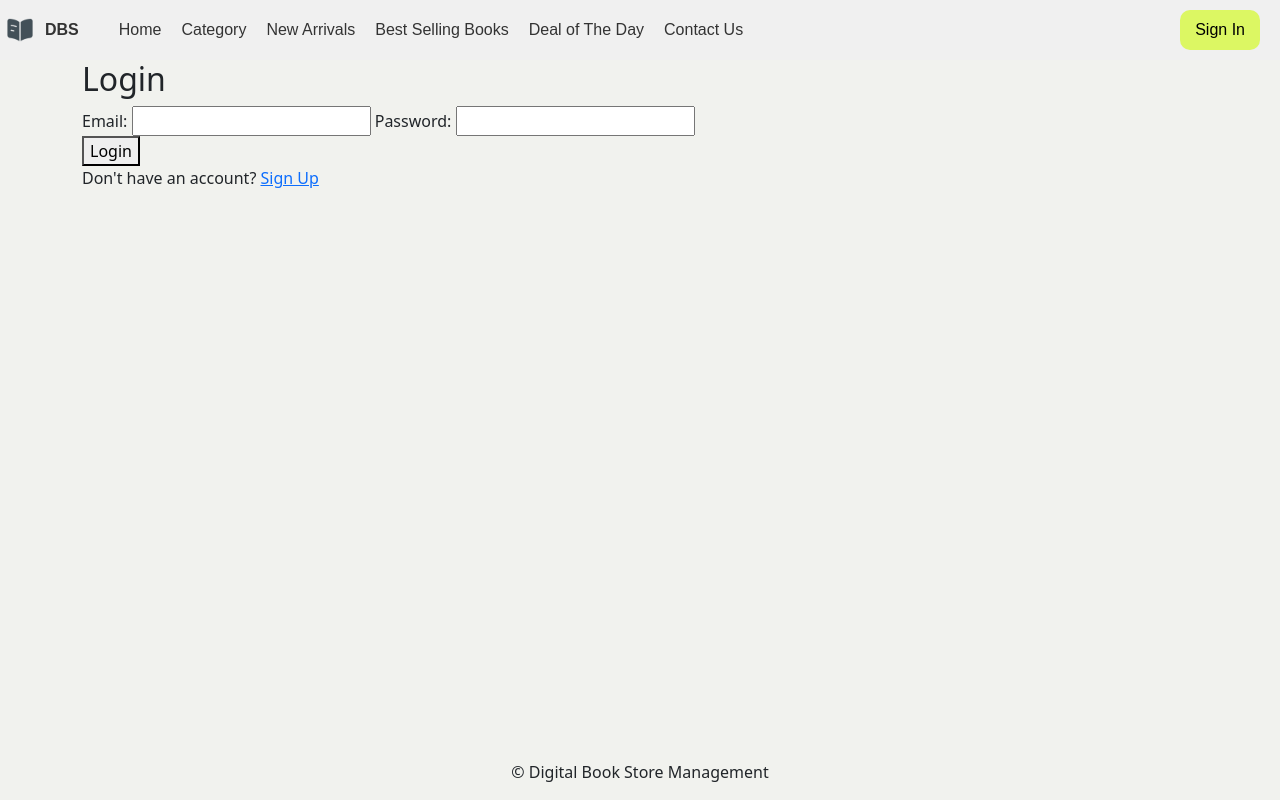
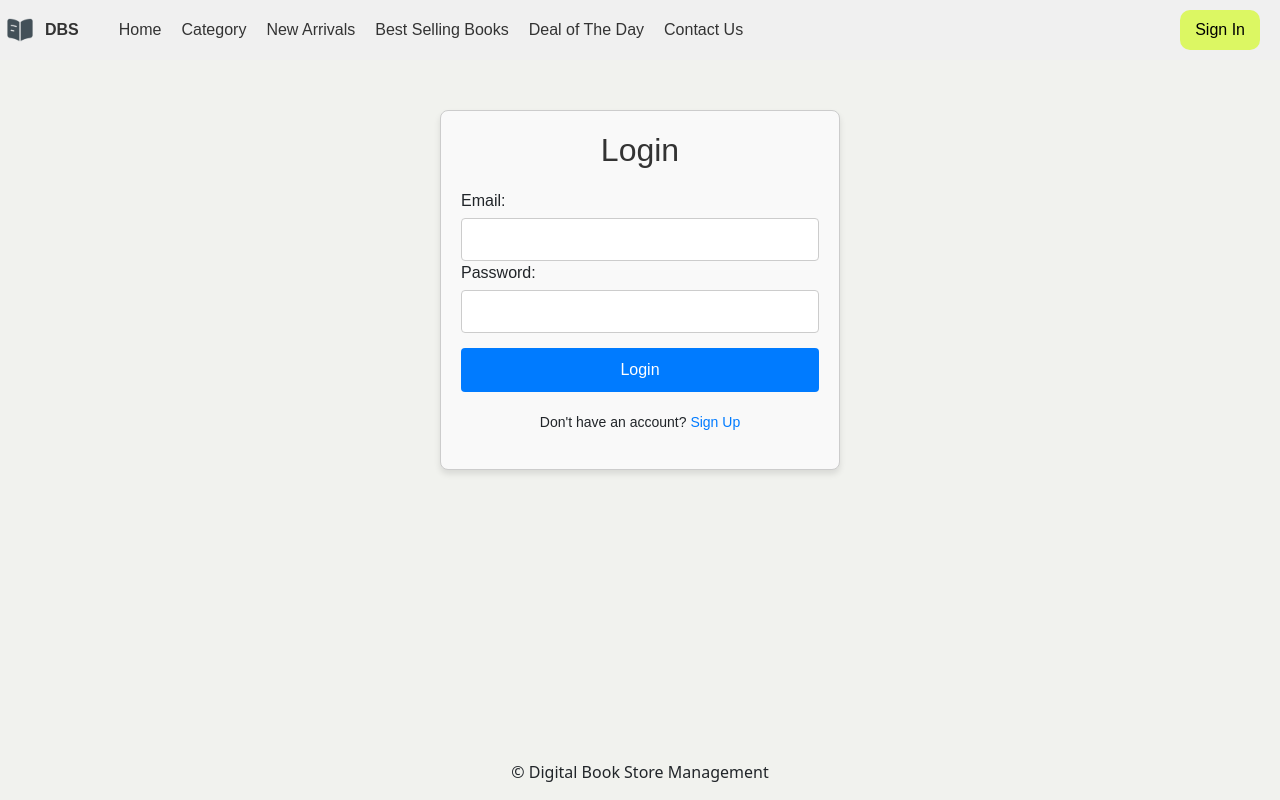
Before and after one commit to TeamDBS01/DigitalBookStore-UI, an Angular app: page /login in a window 1280 px wide. Built offline with nearby package versions, Linux system fonts and the light colour scheme.

Commit message:
Update API host URL, enhance login component styles, and implement customer authentication guard

```diff
--- a/src/environments/environment.development.ts
+++ b/src/environments/environment.development.ts
@@ -1,3 +1,3 @@
 export const environment = {
-    apiHostUrl: "http://localhost:8080/dbs"
+    apiHostUrl: "http://localhost:8082/dbs"
 };
--- a/src/environments/environment.ts
+++ b/src/environments/environment.ts
@@ -1,3 +1,3 @@
 export const environment = {
-    apiHostUrl: "http://localhost:8080/dbs"
+    apiHostUrl: "http://localhost:8082/dbs"
 };
--- a/src/user-customer/user/login/login.component.sass
+++ b/src/user-customer/user/login/login.component.sass
@@ -0,0 +1,63 @@
+.container
+    max-width: 400px
+    margin: 50px auto
+    padding: 20px
+    border: 1px solid #ccc
+    border-radius: 8px
+    box-shadow: 0 4px 6px rgba(0, 0, 0, 0.1)
+    background-color: #f9f9f9
+    font-family: Arial, sans-serif
+
+    h2
+        text-align: center
+        color: #333
+        margin-bottom: 20px
+
+    div
+        margin-bottom: 15px
+
+        input[type="text"],
+        input[type="password"]
+            width: 100%
+            padding: 10px
+            margin-top: 5px
+            border: 1px solid #ccc
+            border-radius: 4px
+            font-size: 14px
+            box-sizing: border-box
+
+        input:focus
+            border-color: #007bff
+            outline: none
+            box-shadow: 0 0 5px rgba(0, 123, 255, 0.5)
+
+    button
+        width: 100%
+        padding: 10px
+        background-color: #007bff
+        color: #fff
+        border: none
+        border-radius: 4px
+        font-size: 16px
+        cursor: pointer
+        transition: background-color 0.3s ease
+
+        &:hover
+            background-color: #0056b3
+
+    div[style="color: red;"]
+        margin-top: 10px
+        font-size: 14px
+        text-align: center
+
+    p
+        text-align: center
+        margin-top: 20px
+        font-size: 14px
+
+        a
+            color: #007bff
+            text-decoration: none
+
+            &:hover
+                text-decoration: underline
--- a/src/user-customer/user/login/login.component.ts
+++ b/src/user-customer/user/login/login.component.ts
@@ -41,7 +41,7 @@ import { UserService } from '../service/user.service';
 })
 export class LoginComponent {
 
-    email = ''; // Changed from username to email
+    email = '';
     password = '';
     invalidLogin = false;
 
@@ -51,12 +51,13 @@ export class LoginComponent {
         this.loginService.authenticate(this.email, this.password).subscribe(
             (response) => {
                 this.invalidLogin = false;
-                this.router.navigate(['home']); // Redirect to the home page on successful login
+                this.router.navigate(['home']);
+
             },
             (error) => {
                 this.invalidLogin = true;
                 console.error("Login error:", error);
-                // Optionally, display a more specific error message based on the error response
+
             }
         );
         this.email = '';
--- a/src/user-customer/user/service/user.service.ts
+++ b/src/user-customer/user/service/user.service.ts
@@ -107,6 +107,8 @@ export class UserService {
                         sessionStorage.setItem('email', response.email);
                         sessionStorage.setItem('token', response.token);
                         sessionStorage.setItem('role', response.role);
+                        sessionStorage.setItem('userId', response.userId.toString());
+
                     } else {
                         this.authenticated = false;
                         this.loggedInUser = null;
@@ -141,6 +143,11 @@ export class UserService {
         return role === Role.ADMIN;
     }
 
+    isCustomer(): boolean {
+        const role = this.getLoggedInUserRole();
+        return role === Role.CUSTOMER;
+    }
+
     logOut() {
         this.authenticated = false;
         this.loggedInUser = null;
```
Also changed, not shown: src/user-customer/user/guard/auth-cust.guard .ts (added, +18 -0 lines).
